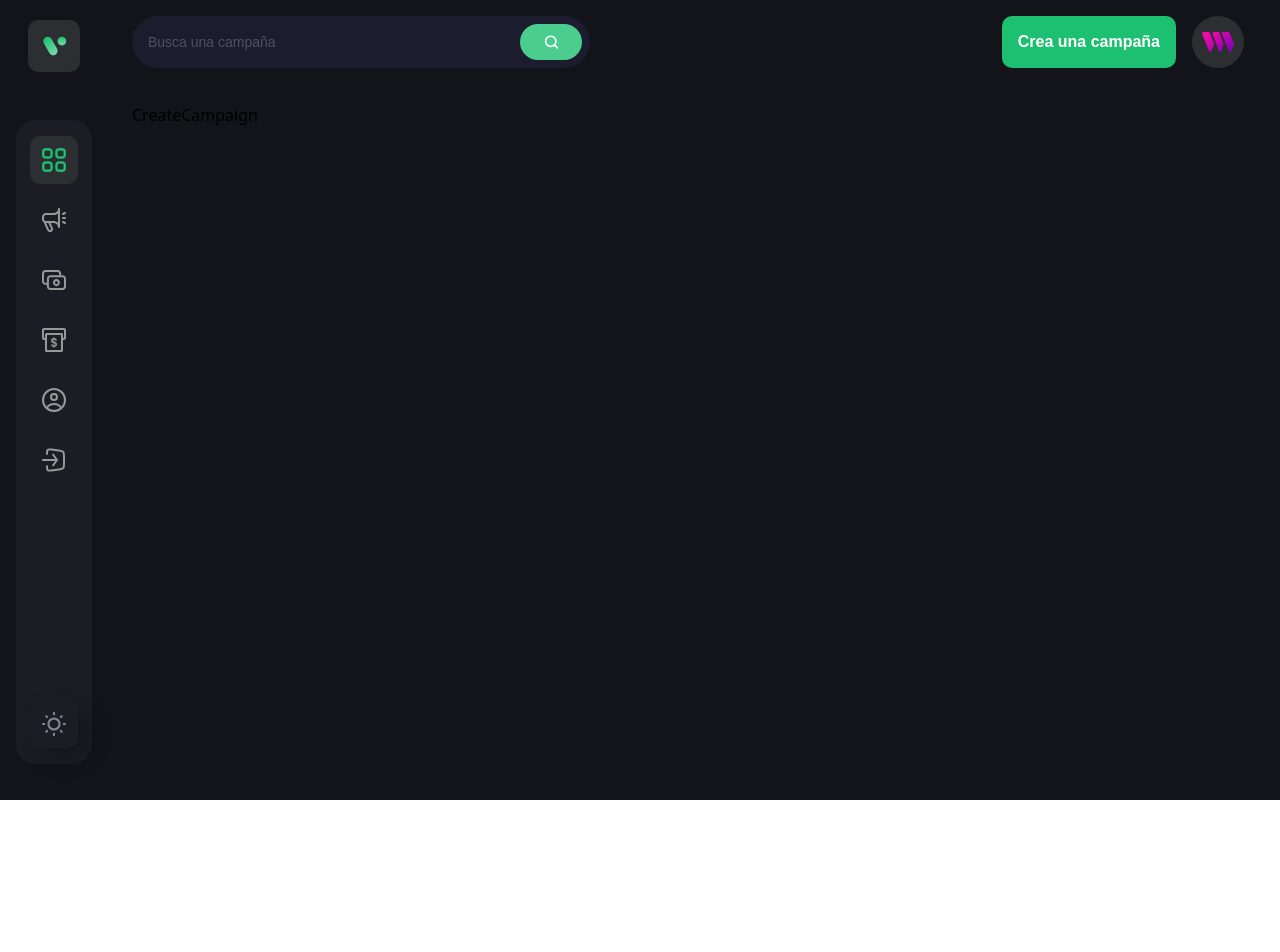
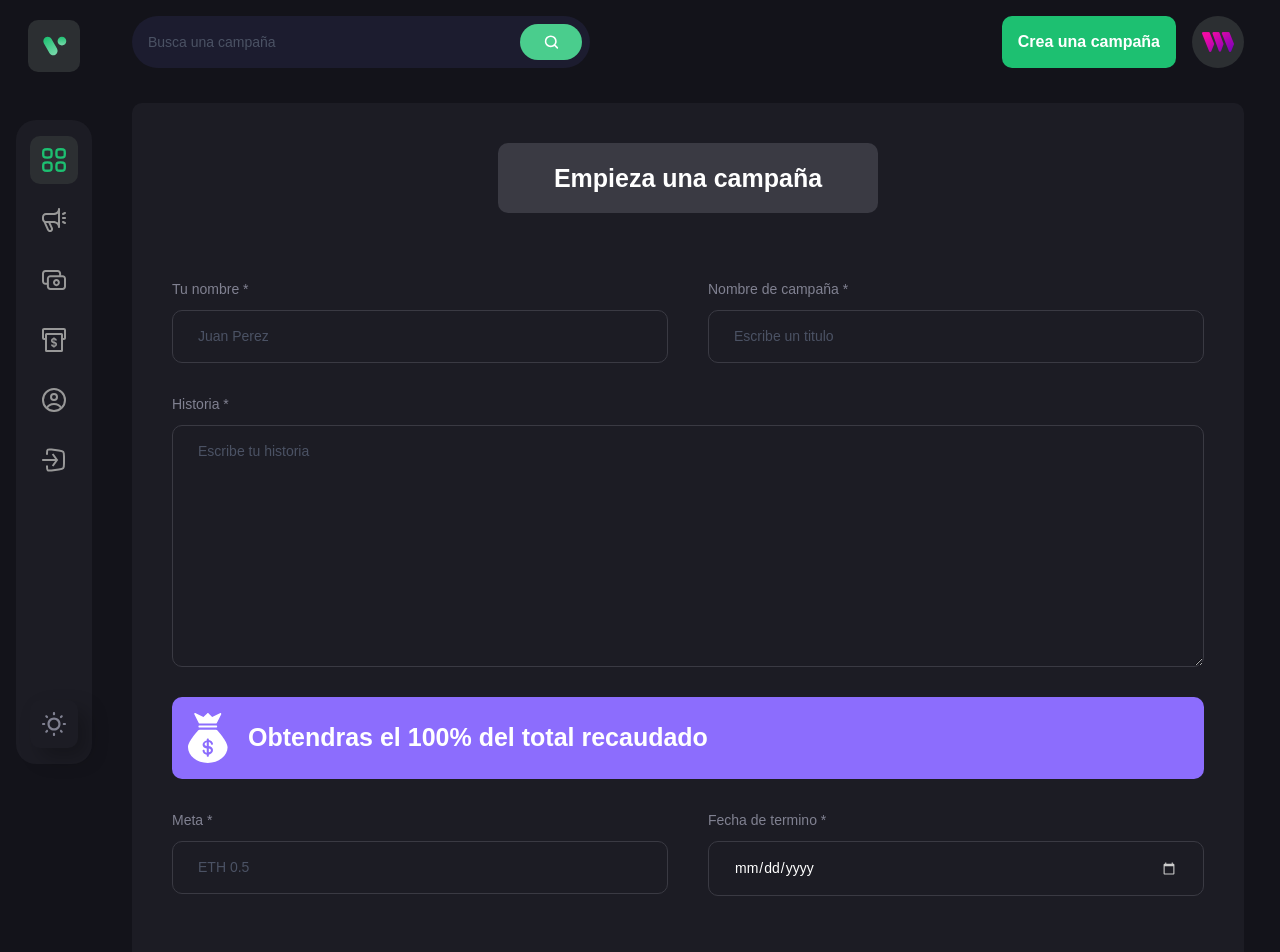
Before and after one commit to maatist/crowfunding, a React (Vite) app in the folder client/: page /create-campaign in a window 1280 px wide. Shown: the top 952 px of the page. Before the commit the page ends 800 px from the top, so only its background shows below. Built offline with nearby package versions, Linux system fonts and the light colour scheme; what @thirdweb-dev/react would draw is missing.

Commit message:
Creacion de campaña UI, FormField Component

```diff
--- /dev/null
+++ b/client/src/components/FormField.jsx
@@ -0,0 +1,43 @@
+import React from 'react'
+
+const FormField = ({ labelName, placeholder, inputType, isTextArea, value, handleChange }) => {
+    return (
+        <label
+            className='flex-1 w-full flex flex-col'
+        >
+            {labelName && (
+                <span
+                    className='font-epilogue font-medium text-[14px] leading-[22px] text-[#808191] mb-[10px]'
+                >
+                    {labelName}
+                </span>
+            )}
+            {isTextArea ? (
+                <textarea
+                    required
+                    value={value}
+                    onChange={handleChange}
+                    rows={10}
+                    placeholder={placeholder}
+                    className='py-[15px] sm:px-[25px] px-[15px] outline-none border-[1px]
+                    border-[#3a3a43] bg-transparent font-epilogue text-white text-[14px]
+                    placeholder:text-[#4b5264] rounded-[10px] sm:min-w-[300px]'
+                />
+            ) : (
+                <input
+                    required
+                    value={value}
+                    onChange={handleChange}
+                    type={inputType}
+                    step="0.1"
+                    placeholder={placeholder}
+                    className='py-[15px] sm:px-[25px] px-[15px] outline-none border-[1px]
+                    border-[#3a3a43] bg-transparent font-epilogue text-white text-[14px]
+                    placeholder:text-[#4b5264] rounded-[10px] sm:min-w-[300px]'
+                />
+            )}
+        </label>
+    )
+}
+
+export default FormField
--- a/client/src/pages/CreateCampaign.jsx
+++ b/client/src/pages/CreateCampaign.jsx
@@ -1,8 +1,118 @@
-import React from 'react'
+import React, { useState } from 'react'
+import { useNavigate } from 'react-router-dom'
+import { ethers } from 'ethers'
+
+import { money } from '../assets'
+import { CustomButton, FormField } from '../components'
+import { checkIfImage } from '../utils'
+
+const handleSubmit = () => { }
+
 
 const CreateCampaign = () => {
+
+  const navigate = useNavigate()
+  const [isLoading, setIsLoading] = useState(false)
+  const [form, setForm] = useState({
+    name: '',
+    title: '',
+    description: '',
+    target: '',
+    deadline: '',
+    image: '',
+  })
+
   return (
-    <div>CreateCampaign</div>
+    <div
+      className='bg-[#1c1c24] flex justify-center items-center flex-col rounded-[10px] sm:p-10 p-4'
+    >
+      {isLoading && 'Cargando...'}
+      <div
+        className='flex justify-center items-center p-[16px] sm:min-w-[380px] bg-[#3a3a43] rounded-[10px]'
+      >
+        <h1
+          className='font-epilogue font-bold sm:text-[25px] text-[18px] leading-[38px] text-white'
+        >
+          Empieza una campaña
+        </h1>
+      </div>
+      <form
+        onSubmit={handleSubmit}
+        className='w-full mt-[65px] flex flex-col gap-[30px]'
+      >
+        <div
+          className='flex flex-wrap gap-[40px]'
+        >
+          <FormField
+            labelName="Tu nombre *"
+            placeholder="Juan Perez"
+            inputType="text"
+            value={form.name}
+            handleChange={() => { }}
+          />
+          <FormField
+            labelName="Nombre de campaña *"
+            placeholder="Escribe un titulo"
+            inputType="text"
+            value={form.title}
+            handleChange={() => { }}
+          />
+        </div>
+
+        <FormField
+          labelName="Historia *"
+          placeholder="Escribe tu historia"
+          isTextArea
+          value={form.description}
+          handleChange={() => { }}
+        />
+
+        <div
+          className='w-full flex justify-start items-center p-4 bg-[#8c6dfd] h[120px] rounded-[10px]'
+        >
+          <img
+            src={money}
+            alt="money"
+            className='w-[40px] h-[40xp] object-contain'
+          />
+          <h4
+            className='font-epilogue font-bold text-[25px] text-white ml-[20px]'
+          >
+            Obtendras el 100% del total recaudado
+          </h4>
+        </div>
+
+        <div
+          className='flex flex-wrap gap-[40px]'
+        >
+          <FormField
+            labelName="Meta *"
+            placeholder="ETH 0.5"
+            inputType="text"
+            value={form.target}
+            handleChange={() => { }}
+          />
+          <FormField
+            labelName="Fecha de termino *"
+            placeholder="Fecha de termino"
+            inputType="date"
+            value={form.deadline}
+            handleChange={() => { }}
+          />
+        </div>
+
+        <div
+          className='flex justigfy-center items-center mt-[40px]'
+        >
+          <CustomButton
+            btnType='submit'
+            title="Crear campaña"
+            styles="bg-[#1dc071]"
+          />
+        </div>
+
+      </form>
+    </div>
   )
 }
 
```
Also changed, not shown: client/src/components/index.js (+4 -3 lines).
